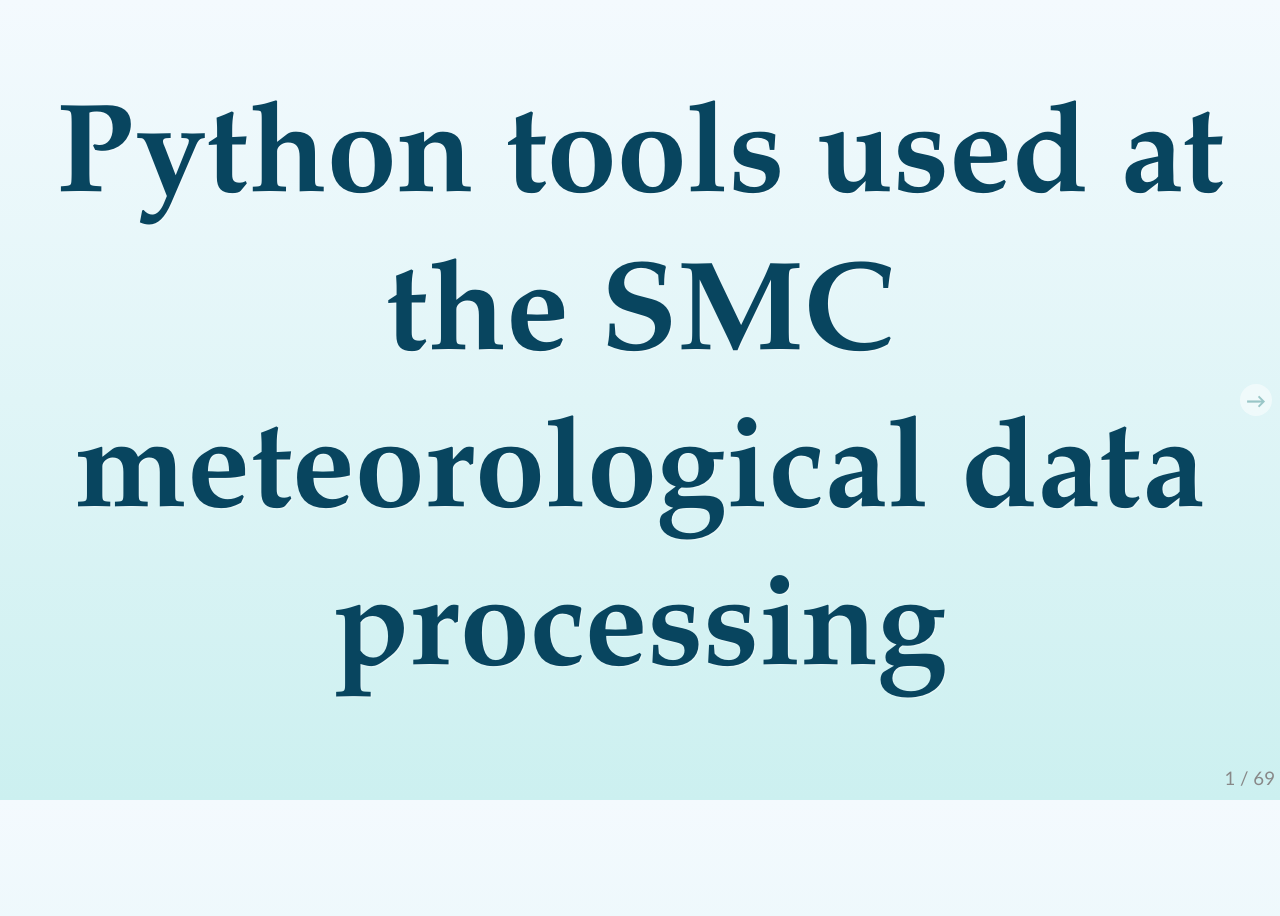
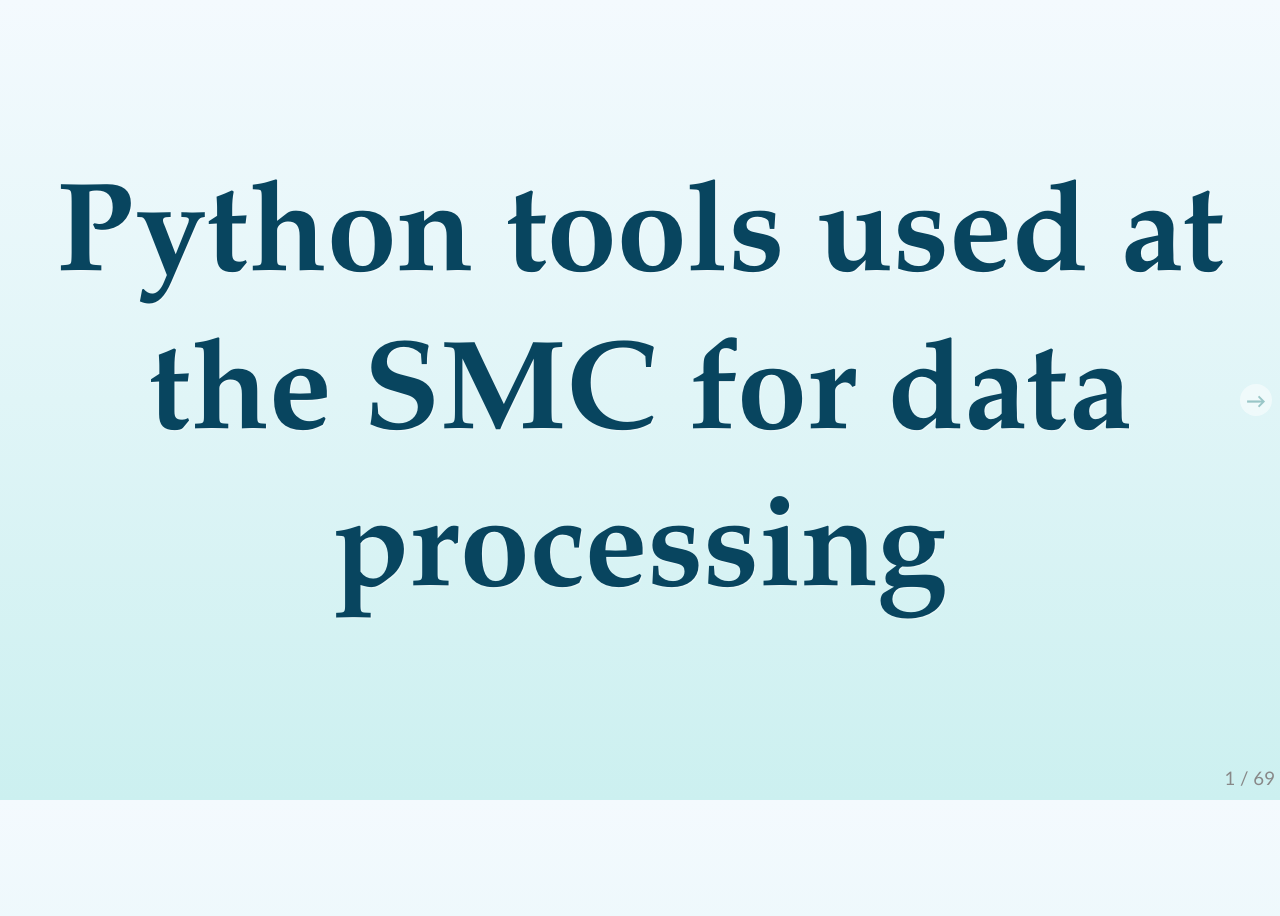
Before and after one commit to rveciana/slides, a plain HTML site: page python_uab/index.html in a window 1280 px wide. Shown: the top 916 px of the page. Drawn offline with Linux system fonts and the light colour scheme.

Commit message:
error in title

```diff
--- a/python_uab/index.html
+++ b/python_uab/index.html
@@ -31,7 +31,7 @@
 
 <!-- Begin slides. Just make elements with a class of slide. -->
 <section class="slide" id="inicio">
-<h1>Python tools used at the SMC meteorological data processing</h1>
+<h1>Python tools used at the SMC for data processing</h1>
 </section>
 <section class="slide" id="me">
 <h2>Roger Veciana i Rovira</h2>
```
